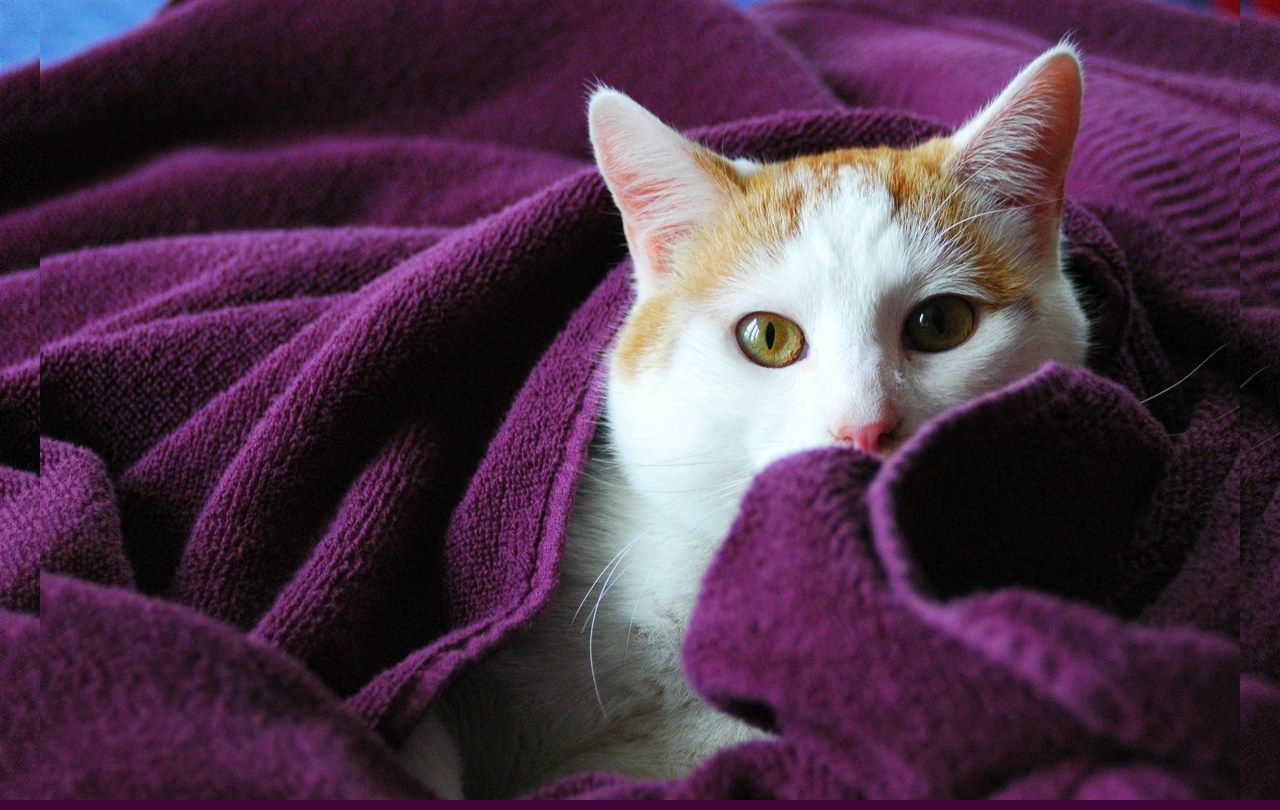
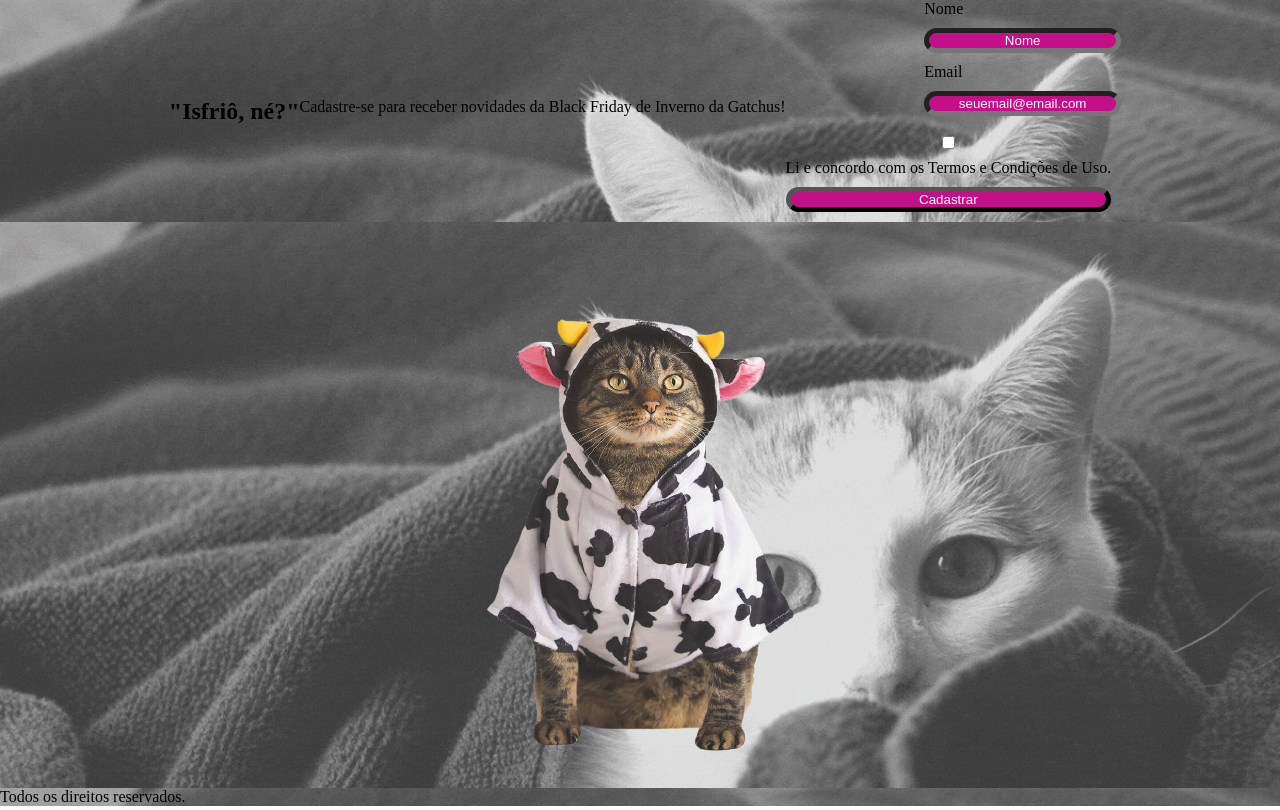
Before and after one commit to jugasparoto/desafio1-gamaacademy, a plain HTML site: page index.html in a window 1280 px wide. Shown: the top 810 px of the page. Drawn offline with Linux system fonts and the light colour scheme.

Commit message:
Mudanças significativas... está quase como desejo. Precisa arrumar o css e o js

```diff
--- a/css/style.css
+++ b/css/style.css
@@ -11,27 +11,85 @@ html{
 .section-container{
     height: 100vh;
     width: 100%;
-    display: flex;
+    display:flex;
     justify-content: center;
     align-items: center;
 
 }
 
-.text-form{
-    height: 350px;
+.bg-image{
+    background-image: url(../assets/bf-gatchus.gif);
+    height: 100%;
     width: 100%;
-    justify-content: center;
-    align-items: center;
-    background-color: rgb(63, 4, 56);
+    background-attachment: fixed;
+    background-size: cover;
+
 }
 
-.bg-image{
-    background-image: url(../assets/gato-propaganda.jpg);
-    background-attachment: fixed;
-    background-size: cover;
-    background-repeat: no-repeat;
+.landing-text{
+    display: flex;
+    flex-direction: row;
+    justify-content: flex-end;
+    align-content: flex-end;
+
 }
 
-.card-container{
-    background-color: rgb(105, 5, 94);
+.termos{
+    align-items: baseline;
+
 }
+
+#logotipo{
+    display:flex;
+    flex-direction: row-reverse;
+    align-items: flex-end;
+    justify-content: flex-end;
+
+
+
+}
+
+#checkbox{
+    justify-content: flex-end;
+
+}
+
+#botao{
+    display: flex;
+    flex-direction: column;
+    align-items: flex-end;
+    justify-content: flex-end;
+}
+
+
+
+input{
+    width: 100%;
+    margin: 10px 0;
+    border-width: 5px;
+    padding: 10px, 10px;
+    display: flex;
+    text-align: center;
+    border-radius: 50px;
+    background: rgb(197, 15, 136);
+    color: #fff;
+    flex-basis: auto;
+
+ }
+
+  form{
+    display: flex;
+    flex-direction:column;
+    align-items: flex-end;
+    justify-content: flex-end;
+  }
+
+
+
+footer {
+    height: 35px;
+    width: 100%;
+    size: 5%;
+
+
+}
--- a/index.html
+++ b/index.html
@@ -10,43 +10,42 @@
     </head>
     <body>
         <section class="section-container bg-image">
-           <img src="assets/gato-propaganda.jpg" alt="Gatinho branco no meio de um cobertor roxo" title="Gato Propaganda"/>
-        </section>
-        <section class="section-container text-form">
                 <div class="landing-text">
                     <h1> "Isfriô, né?" </h1>
                     <p>Cadastre-se para receber novidades da Black Friday de Inverno da Gatchus!</p>
                     </div>
-        </section>
-        <section class="section-container card-container">
+
                 <div class="card-container">
-                <div id="cadastro">
                     <form id="form">
-                    <div id="name">
+                        <div>
                         <p>Nome</p>
                         <input type="text" aria-placeholder="insira seu nome aqui" id="nome" value="Nome">
                         </div>
-                    <div id="email">
+                        <div>
                         <p>Email</p>
                         <input type="text" aria-placeholder="insira seu email aqui" id="email" value="seuemail@email.com">
                         </div>
-                    <div id="checkbox">
+                        <div>
                             <ul class="termos">
                                 <li type="none">
-                        <input type="checkbox" aria-label="botão para concordar com os Termos e Condições de uso da Gatchus">
+                            <input type="checkbox" id="checkbox" aria-label="botão para concordar com os Termos e Condições de uso da Gatchus">
                             <label>Li e concordo com os Termos e Condições de Uso.</label>
                                 </li>
                             </ul>
+                            <input id="botao" type="submit" value="Cadastrar">
                         </div>
-                    <input type="submit" value="Cadastrar">
                     </form>
                 </div>
+        </section>
+        <section class="section-container bg-image">
+            <div id="logotipo">
+            <img src="assets/logotipo-fundo-removebg.png" alt="Logotipo da Gatchus" title="Logotipo da Gatchus"/>
             </div>
     </section>
 
 
     </body>
-    <footer class="section-container card-container">
+    <footer class="bg-image">
         <p>Todos os direitos reservados.</p>
     </footer>
 </html>
```
Also changed, not shown: js/script.js (+28 -0 lines), assets/Black Friday de Inverno da Gatchus.gif (added), assets/Desktop - 1.png (added), assets/Desktop_-_1-removebg.png (added), assets/bf-gatchus.gif (added), assets/logotipo-fundo-removebg.png (added), assets/logotipo-fundo.png (added). Lines whose indentation alone changed are shown as unchanged.
